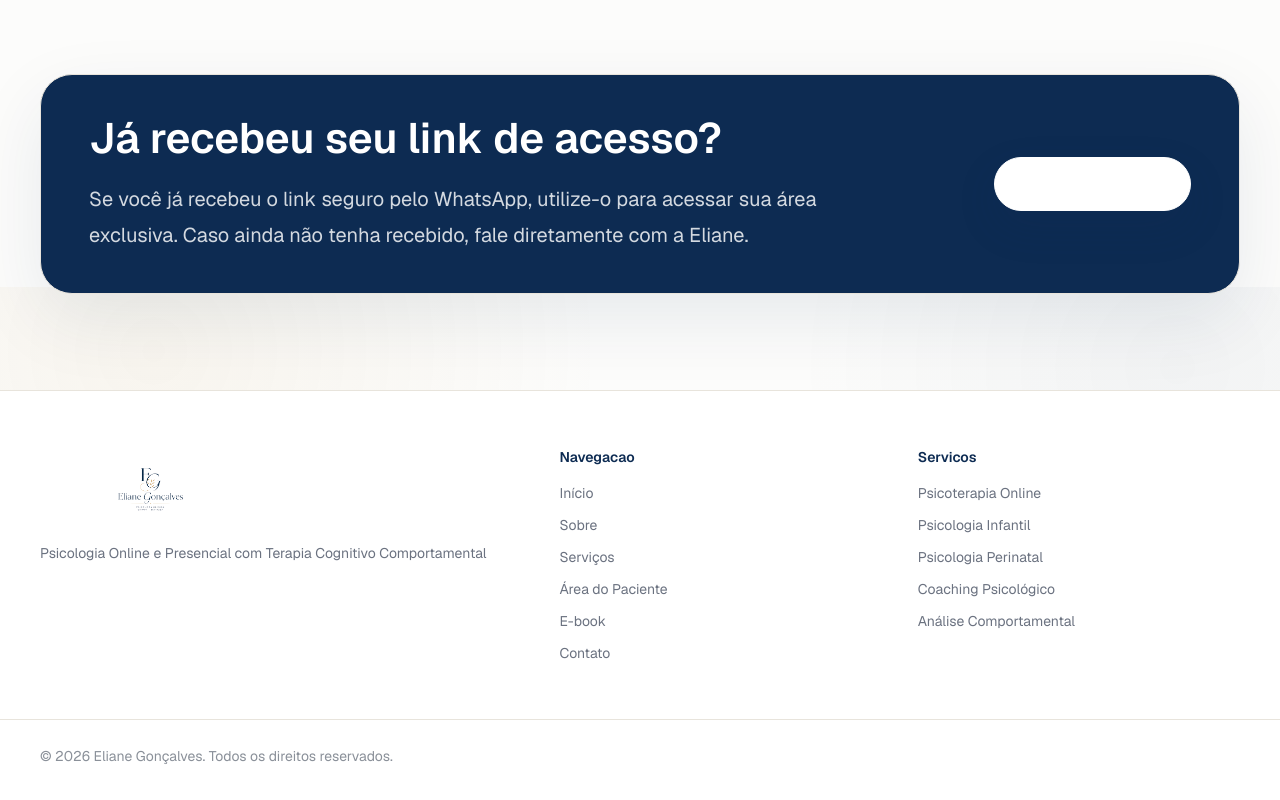
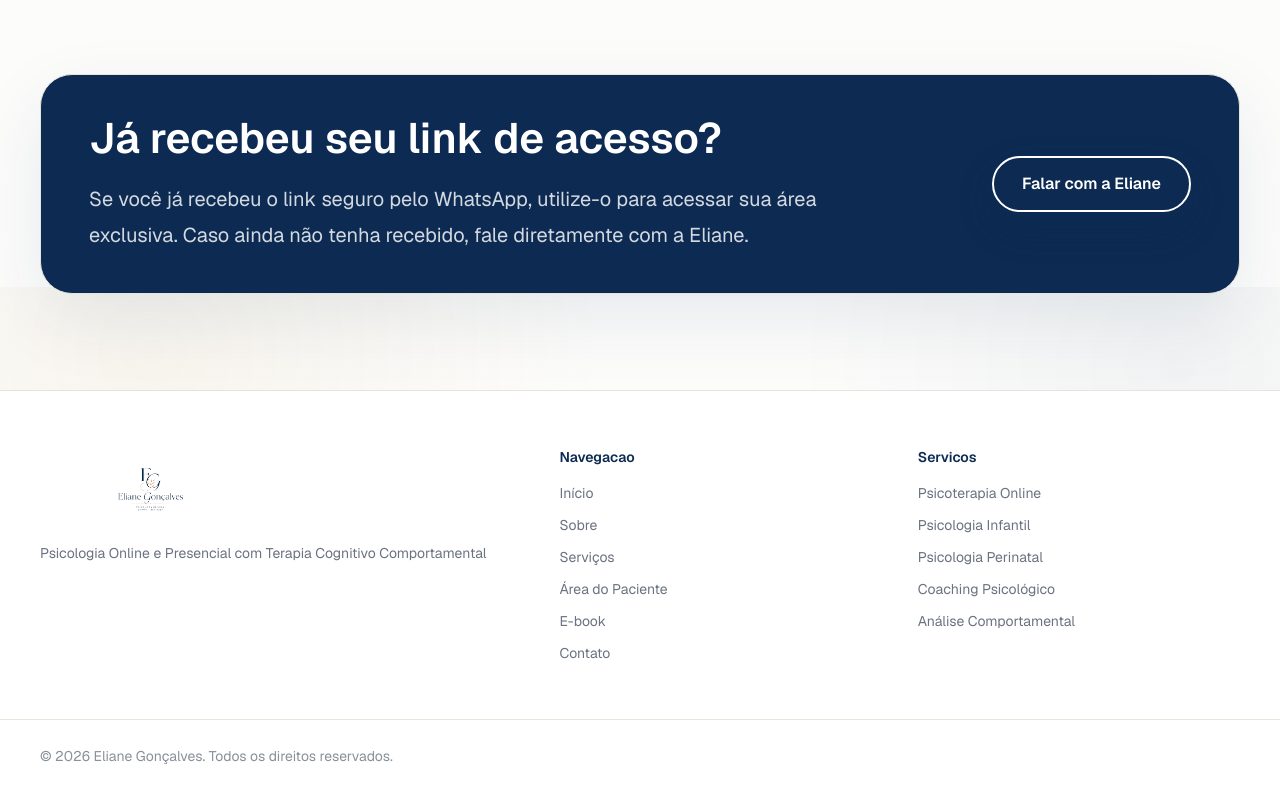
Before and after one commit to leonardocanva3/eliane-goncalves-site, a Next.js app: page /area-do-paciente in a window 1280 px wide. Shown: the part 3713-4513 px from the top of the page. Built offline with nearby package versions, Linux system fonts and the light colour scheme.

Commit message:
Fix patient area CTA button contrast

```diff
--- a/app/(patient)/area-do-paciente/page.tsx
+++ b/app/(patient)/area-do-paciente/page.tsx
@@ -331,7 +331,7 @@ export default function PatientAreaPage() {
               </div>
               <div className="flex flex-col gap-3 sm:flex-row lg:flex-col">
                 <LinkButton
-                  className="w-full border border-white bg-white px-7 py-4 text-[var(--color-navy)] hover:bg-[var(--color-surface-muted)] sm:w-auto"
+                  className="w-full border-2 border-[#FFFFFF] bg-[#FFFFFF] px-7 py-4 font-bold text-[#0F2D57] opacity-100 transition-opacity duration-200 hover:bg-[#FFFFFF] hover:text-[#0F2D57] hover:opacity-[0.92] sm:w-auto"
                   href={contactContent.whatsappUrl}
                   rel="noopener noreferrer"
                   target="_blank"
```
